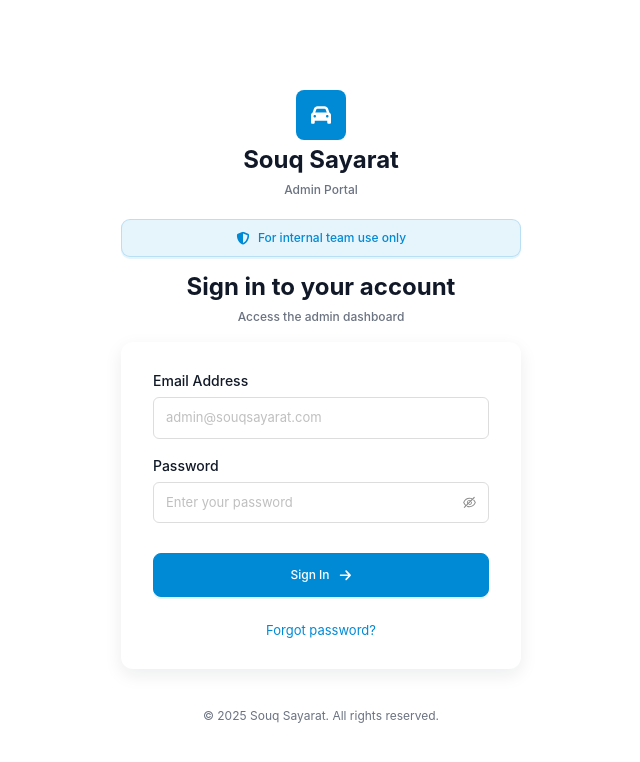
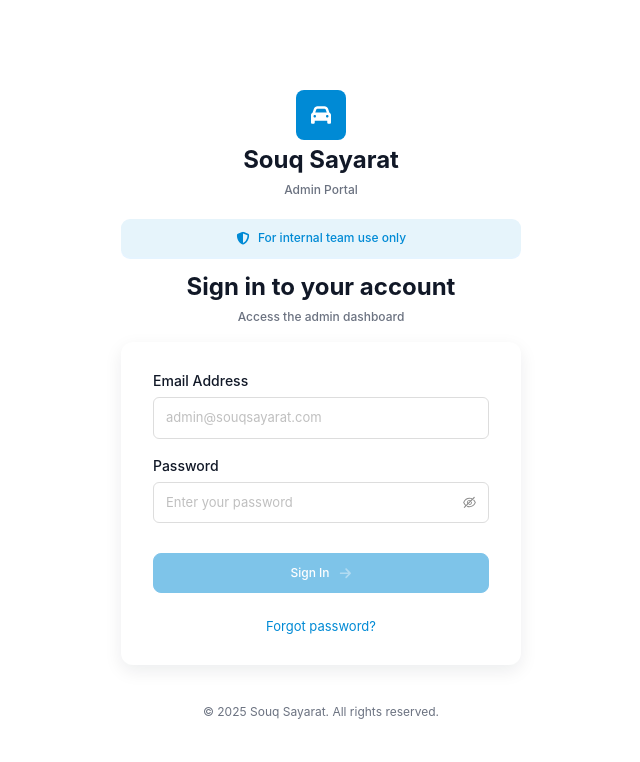
Before and after one commit to jaypalni/ss_admin, a React (Create React App) app: page / in a window 1280 px wide. Shown: the top 762 px of the page, without its empty margins (319-959 px from the left). Built offline with nearby package versions, Linux system fonts and the light colour scheme.

Commit message:
bugs fixing

```diff
--- a/src/assets/styles/loginscreen.css
+++ b/src/assets/styles/loginscreen.css
@@ -148,7 +148,6 @@
 .login-button2 {
   width: 100%;
   background-color: #E6F4FB !important;
-  border-color: #008AD533 !important;
   color: #008AD5 !important;
   height: 38px;
   border-radius: 9px;
--- a/src/pages/createpassword.js
+++ b/src/pages/createpassword.js
@@ -44,7 +44,6 @@
   return null;
 };
 
-// Helper function to handle API response
 const handleApiResponse = async (apiCall, body, messageApi, setLoading, navigate) => {
   try {
     const response = await apiCall(body);
@@ -65,7 +64,6 @@
   }
 };
 
-// Helper function to check if submit button should be enabled
 const isSubmitEnabled = (newPassword, reenterPassword, allRequirementsMet, passwordsMatch) => {
   return newPassword && reenterPassword && allRequirementsMet && passwordsMatch;
 };
--- a/src/pages/loginscreen.js
+++ b/src/pages/loginscreen.js
@@ -1,4 +1,4 @@
-import React, { useState, useEffect } from "react"; // ✅ make sure useEffect is imported
+import React, { useState, useEffect } from "react";
 import "../assets/styles/loginscreen.css";
 import { Input, Button, message } from "antd";
 import bluelogo_icon from "../assets/images/car.svg";
@@ -185,16 +185,35 @@
     block
     htmlType="submit"
     loading={loading}
+    disabled={loading || !email.trim() || !password.trim()}
     aria-label="Sign in"
+    style={{
+      backgroundColor: !email.trim() || !password.trim() ? "#D1D5DB" : "#008AD5",
+      borderColor: !email.trim() || !password.trim() ? "#D1D5DB" : "#008AD5",
+      color: !email.trim() || !password.trim() ? "#9CA3AF" : "#ffffff",
+      cursor: !email.trim() || !password.trim() ? "not-allowed" : "pointer",
+      opacity: !email.trim() || !password.trim() ? 0.5 : 1,
+      borderRadius: 8,
+      height: 40,
+      display: "flex",
+      alignItems: "center",
+      justifyContent: "center",
+      gap: 8,
+      transition: "all 0.2s ease",
+    }}
   >
     <span className="button-text">{loading ? "Signing in..." : "Sign In"}</span>
     <img
       src={arrow_icon}
-      alt="internal icon"
+      alt="arrow"
       className="btn-icon"
+      style={{
+        opacity: !email.trim() || !password.trim() ? 0.4 : 1,
+      }}
     />
   </Button>
 </div>
+
 
   <div className="forgot-password1">
     <a href="/ForgotPassword">Forgot password?</a>
```
Lines whose indentation alone changed are shown as unchanged.
